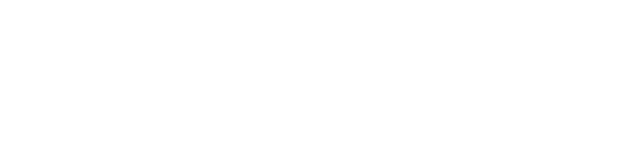
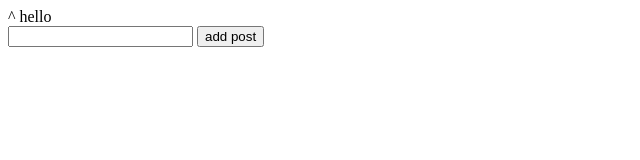
Before and after one commit to ljiskrito/MEAN_In_ThinksterWebSite, a plain HTML site: page index.html in a window 1280 px wide. Shown: the whole page, without its empty margins (0-640 px from the left). Drawn offline with nearby package versions, Linux system fonts and the light colour scheme.

```diff
--- a/index.html
+++ b/index.html
@@ -1,5 +1,6 @@
 <!DOCTYPE html>
 <html lang="en">
+
 <head>
     <meta charset="UTF-8">
     <meta name="viewport" content="width=device-width, initial-scale=1.0">
@@ -8,7 +9,22 @@
     <script src="https://ajax.googleapis.com/ajax/libs/angularjs/1.5.7/angular.min.js"></script>
     <script src="app.js"></script>
 </head>
+
 <body ng-app="flappernews" ng-controller="MainCtrl">
-    {{test}}
+    <span>{{text}}</span>
+    <nav>
+        <div ng-repeat="post in posts | orderBy: post.upvotes">
+            <span ng-click="increasePost(post)">^</span>
+            <a ng-show="post.link" href="{{post.link}}">{{post.link}} </a>
+            <span ng-hide="post.link">{{post.title}}</span>
+        </div>
+
+        <form ng-submit="addPost()">
+            <input type="text" ng-model="title">
+            <button type="submit">add post</button>
+        </form>
+    </nav>
+    <phone-list></phone-list>
+
 </body>
 </html>
```
